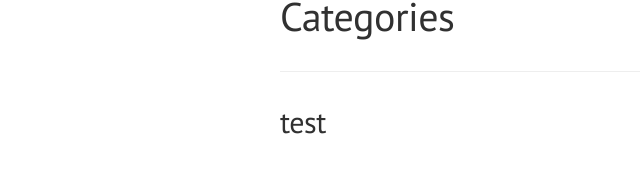
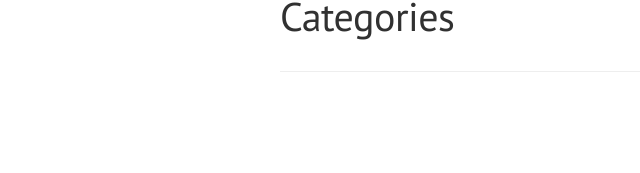
Before and after one commit to songsongpa/songsongpa.github.io, a Jekyll site: the page built from page/1.category.html, in a window 1280 px wide. Shown: the part 141-314 px from the top of the page, without its empty margins (0-640 px from the left). Built offline with Jekyll 4.4.1, drawn with Linux system fonts in a browser that asks for light colours.

Commit message:
Update 1.category.html

```diff
--- a/page/1.category.html
+++ b/page/1.category.html
@@ -8,7 +8,7 @@ type: page
 <div id="post-list" xmlns:v-bind="http://www.w3.org/1999/xhtml">
   <h1>{{page.title}}</h1>
   <hr>
-  <h2 id="{{category | first}}">test</h2>
+  <h2 id="{{category | first}}">{{ hash }}</h2>
   <ul>
     <li v-for="p in posts" v-if="p.categories.indexOf(hash) != -1">
       <time>
```
